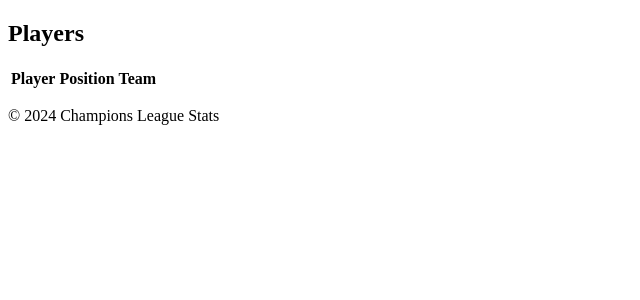
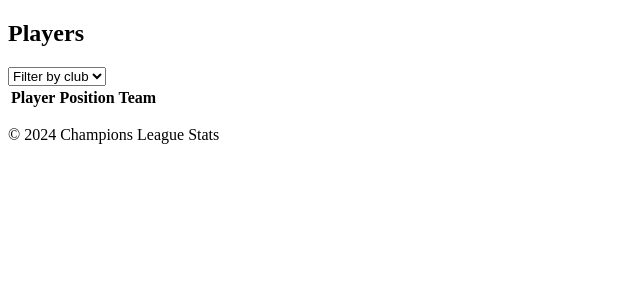
Before and after one commit to orodrigobezerra/champions-stats-2025, a Django app: template champions_stats/templates/champions_stats/players.html in a window 1280 px wide. Shown: the part 131-431 px from the top of the page, without its empty margins (0-640 px from the left). Run offline with Django 3.2, Linux system fonts and the light colour scheme; the template is opened without the code that fills it, so the values that code supplies are empty.

Commit message:
Ajustando filtros páginas Teams e Players

```diff
--- a/champions_stats/templates/champions_stats/players.html
+++ b/champions_stats/templates/champions_stats/players.html
@@ -3,7 +3,18 @@
 
 {% block content %}
 <div class="players">
+    <div class="filter-club">
         <h2>Players</h2>
+        <select name="player-filter" id="player-filter">
+            <option value="" select hidden>Filter by club</option>
+            <option value="all">All</option>
+            {% for club in clubs %}
+                <option value="{{ club|lower }}">{{ club }}</option>
+            {% endfor %}
+        </select>
+    </div>
+
+    <div class="players-table">
         <table>
             <thead>
                 <tr>
@@ -12,10 +23,10 @@
                     <th>Team</th>
                 </tr>
             </thead>
-                <tbody>
+            <tbody id="player-table">
                 {% for player in players %}
-                        <tr>
-                            <td class="player-table">
+                    <tr data-club="{{ player.team_name|lower }}">
+                        <td>
                             <div class="player-info">
                                 <img src="{{ player.player_image }}"
                                      alt="{{ player.player_name }} image" class="player-image">
@@ -33,4 +44,5 @@
             </tbody>
         </table>
     </div>
+</div>
 {% endblock %}
```
Also changed, not shown: champions_stats/views.py (+7 -3 lines). Lines whose indentation alone changed are shown as unchanged.
